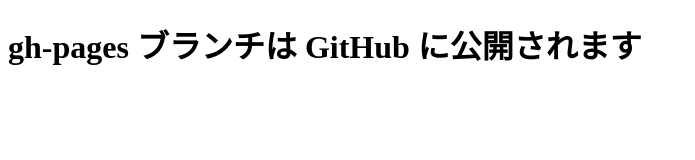
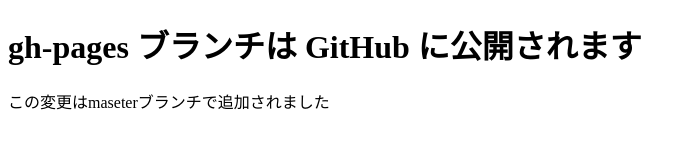
Before and after one commit to TJuni12/git-study, a plain HTML site: page index.html in a window 1280 px wide. Shown: the whole page, without its empty margins (0-695 px from the left). Drawn offline with Linux system fonts and the light colour scheme.

Commit message:
内容を追加しました

```diff
--- a/index.html
+++ b/index.html
@@ -7,5 +7,6 @@
 </head>
 <body>
     <h1>gh-pages ブランチは GitHub に公開されます</h1>
+    <p>この変更はmaseterブランチで追加されました</p>
 </body>
 </html>
```
